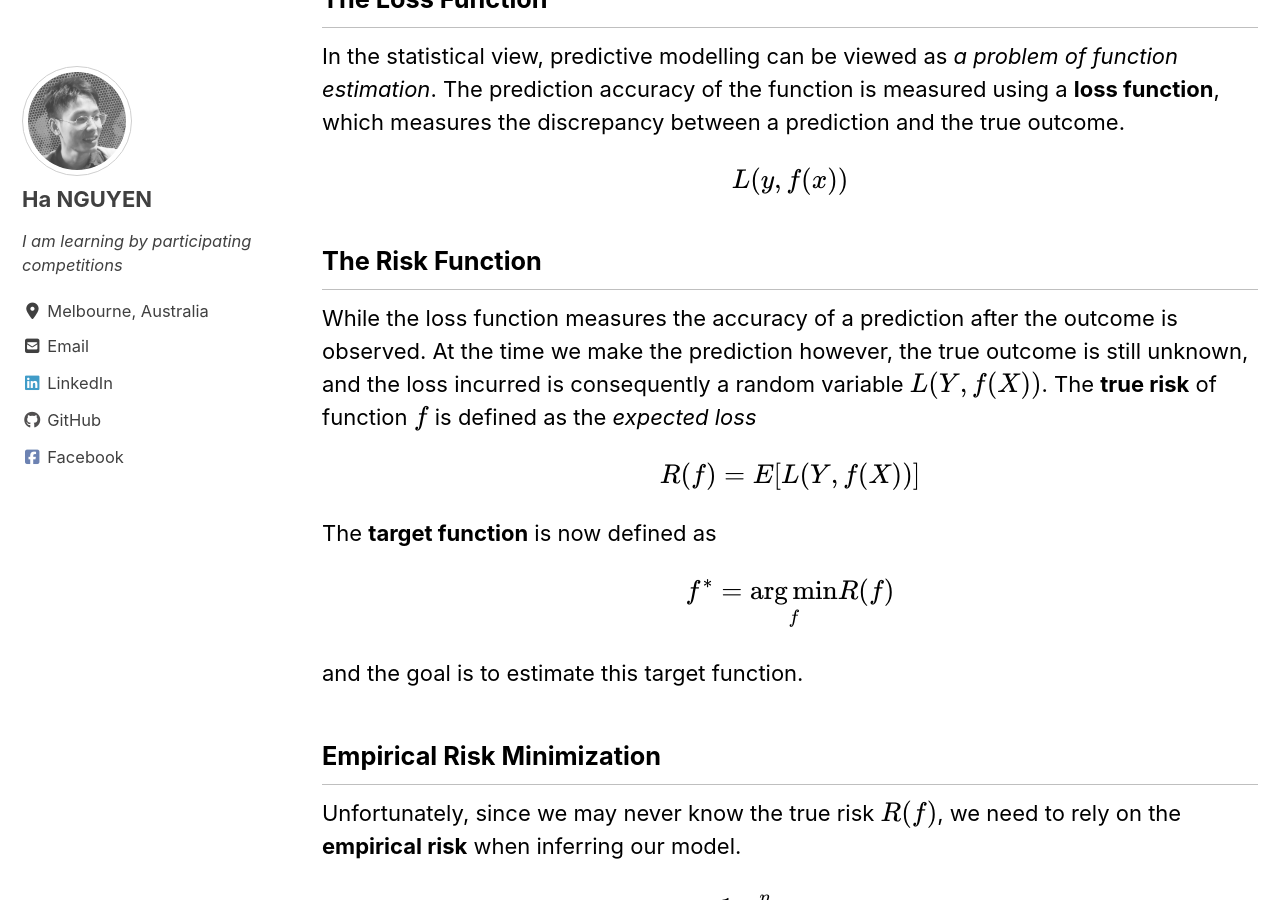
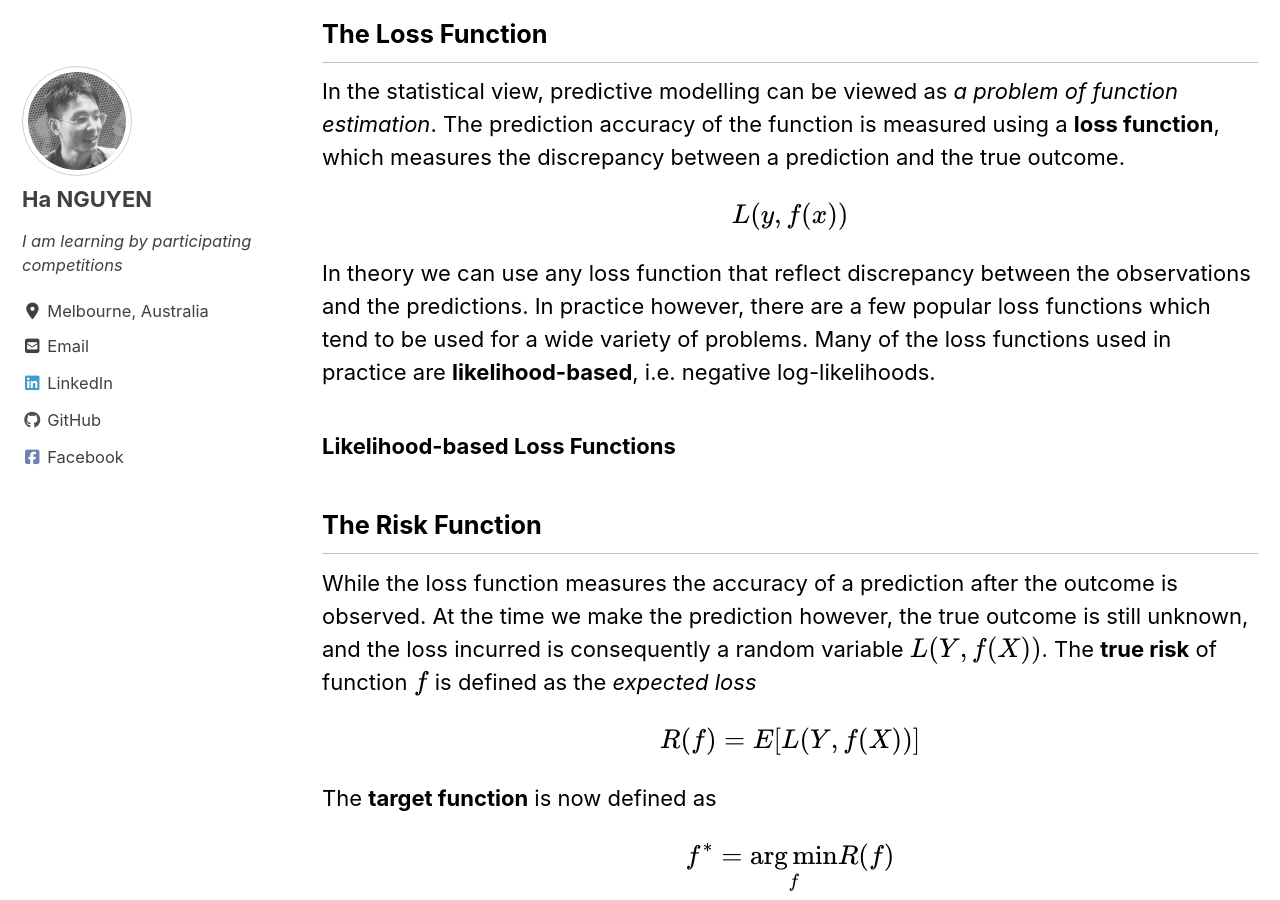
Before and after one commit to datasciblog/datasciblog.github.io, a Jekyll site: the page built from _posts/2020-02-26-tree-boosting-03.md, in a window 1280 px wide and 900 px high, scrolled down 1370 px. Built offline with Jekyll 4.4.1, drawn with Linux system fonts in a browser that asks for light colours; cached includes are drawn as plain includes; nearby versions of some CDN libraries; formulas are drawn with MathJax 3; some of the changed text lies outside the part shown.

Commit message:
Update 2020-02-26-tree-boosting-03.md

```diff
--- a/_posts/2020-02-26-tree-boosting-03.md
+++ b/_posts/2020-02-26-tree-boosting-03.md
@@ -37,6 +37,12 @@ There are two kinds of modelling - **explanatory** and **predictive**. In explan
  In the statistical view, predictive modelling can be viewed as *a problem of function estimation*. The prediction accuracy of the function is measured using a **loss function**, which measures the discrepancy between a prediction and the true outcome.
 
 $$L(y, f(x))$$
+
+In theory we can use any loss function that reflect discrepancy between the observations and the predictions. In practice however, there are a few popular loss functions which tend to be used for a wide variety of problems. Many of the loss functions used in practice are **likelihood-based**, i.e. negative log-likelihoods.
+
+### Likelihood-based Loss Functions
+
+
 
 ## The Risk Function
 
```
